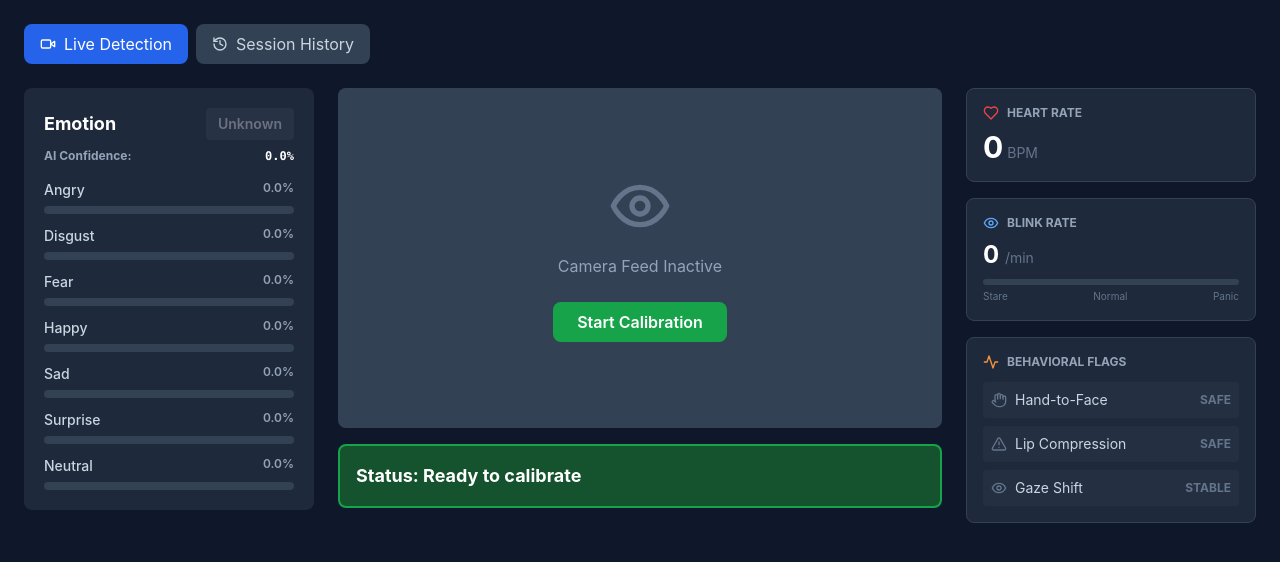
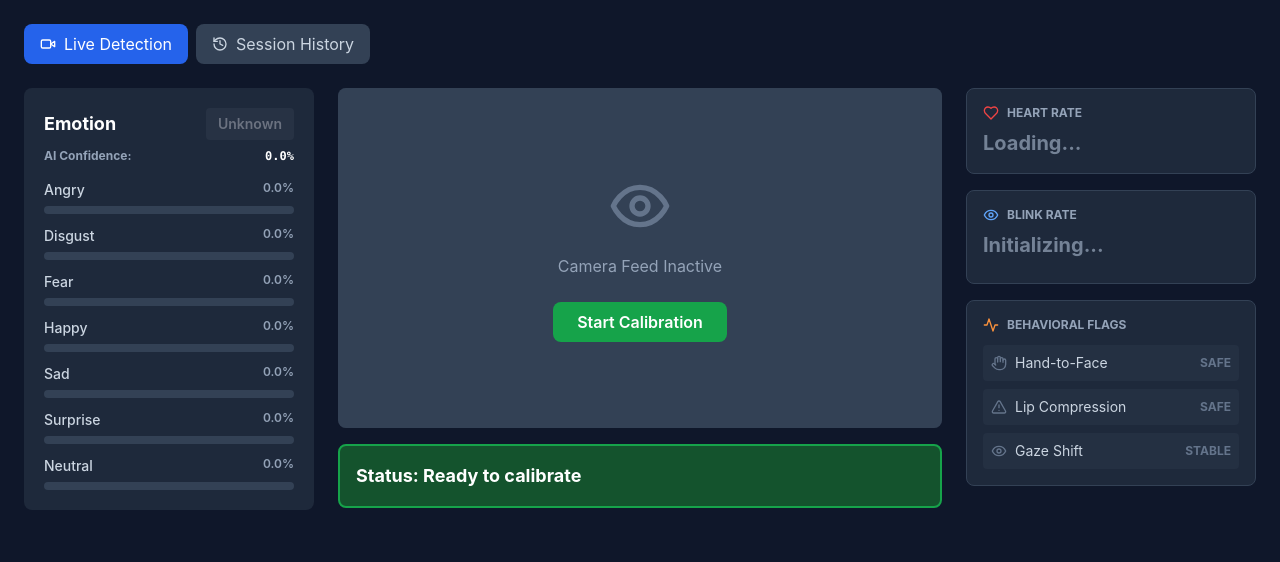
Before and after one commit to ltl2702/Lie_Detector_Agent, a React (Vite) app in the folder web_react/: page / in a window 1280 px wide. Shown: the top 562 px of the page. Built offline with nearby package versions, Linux system fonts and the light colour scheme.

Commit message:
Sửa lần 1: Hiện BPM khi calibration

```diff
--- a/web_react/src/LieDetectorApp.jsx
+++ b/web_react/src/LieDetectorApp.jsx
@@ -40,6 +40,9 @@ export default function LieDetectorApp() {
   // Lưu giá trị tại thời điểm bắt đầu Calibrate để tính Delta
   const calibrationStartRef = useRef({ handTouchTotal: 0, startTime: 0 });
 
+  // STATE THEO DÕI TRẠNG THÁI MODEL
+  const [areModelsReady, setAreModelsReady] = useState(false);
+
   const stressScoreRef = useRef(0);
 
   // Ref để cộng dồn cảm xúc trong suốt quá trình calibrate
@@ -182,7 +185,7 @@ export default function LieDetectorApp() {
   // Handle ending session
   const handleEndSession = async () => {
     if (!sessionId) return;
-
+    setAreModelsReady(false);
     const confirmEnd = window.confirm(
       "Are you sure you want to end this session? The video will be saved."
     );
@@ -607,6 +610,9 @@ export default function LieDetectorApp() {
     setGazeDetected(metrics.gazeShiftIntensity > 0.15); // Cập nhật cho UI
 
     const isCalibrated = baselineRef.current.calibrated;
+    if (!isCalibrated || isCalibrating) {
+      return;
+    }
 
     // 3. Logic phát hiện nói dối (Chỉ chạy khi đã Calibrate)
     // if (baseline.calibrated && metrics.blinkRate !== undefined) {
@@ -703,6 +709,7 @@ export default function LieDetectorApp() {
   const startCalibration = async () => {
     try {
       setCameraActive(true);
+      setAreModelsReady(false);
       setIsCalibrating(true);
       setCalibrationProgress(0);
       setTells([]);
@@ -840,7 +847,8 @@ export default function LieDetectorApp() {
   // useEffect: Monitor & Simulation (ADRENALINE MODE)
   useEffect(() => {
     // Chỉ chạy khi Camera Active, Đã Calibrate và Không đang Calibrate
-    if (cameraActive && !isCalibrating && baseline.calibrated) {
+    // if (cameraActive && !isCalibrating && baseline.calibrated) {
+    if (cameraActive && areModelsReady) {
       const interval = setInterval(() => {
         // Lấy dữ liệu từ Refs
         const currentMetrics = latestMetricsRef.current;
@@ -917,6 +925,7 @@ export default function LieDetectorApp() {
           // Ngưỡng cũ là 15, giờ giảm xuống 10 là bắt đầu cảnh báo
           const alertThreshold = 10;
 
+          if (baseline.calibrated && !isCalibrating) {
             if (delta > alertThreshold) {
               // Logic mới:
               // Nếu chênh lệch quá lớn (> 20) -> Luôn hiện cảnh báo (hoặc 90% cơ hội)
@@ -934,10 +943,12 @@ export default function LieDetectorApp() {
                 );
               }
             }
+          }
 
           return finalBpm;
         });
 
+        if (baseline.calibrated && !isCalibrating) {
           // 2. BLINK RATE LOGIC
           let currentBlinkRate = currentMetrics?.blinkRate;
           if (!currentBlinkRate) {
@@ -991,9 +1002,9 @@ export default function LieDetectorApp() {
 
               const diff = currentNegScore - prevNegScore;
               if (diff > 10) {
-              const maxEmo = Object.entries(currentMetrics.emotionData).reduce(
-                (a, b) => (a[1] > b[1] ? a : b)
-              )[0];
+                const maxEmo = Object.entries(
+                  currentMetrics.emotionData
+                ).reduce((a, b) => (a[1] > b[1] ? a : b))[0];
                 if (["fear", "angry", "disgust"].includes(maxEmo)) {
                   addTell(
                     `Emotion worsening (Spike in ${maxEmo.toUpperCase()})`,
@@ -1010,6 +1021,7 @@ export default function LieDetectorApp() {
               }
             }
           }
+        }
 
         // 4. CLEANUP
         if (currentMetrics) {
@@ -1022,7 +1034,8 @@ export default function LieDetectorApp() {
 
       return () => clearInterval(interval);
     }
-  }, [cameraActive, isCalibrating, baseline]);
+    // }, [cameraActive, isCalibrating, baseline]);
+  }, [cameraActive, isCalibrating, baseline, areModelsReady]);
 
   // TTL countdown for tells - auto-remove when expired
   useEffect(() => {
@@ -1383,6 +1396,10 @@ export default function LieDetectorApp() {
                     onRecorderReady={(recorder) => {
                       mediaRecorderRef.current = recorder;
                       console.log("🎤 MediaRecorder ref saved");
+                    }}
+                    onModelsLoaded={() => {
+                      console.log("🤖 Models Loaded Signal Received!");
+                      setAreModelsReady(true);
                     }}
                   />
                 ) : (
@@ -1529,10 +1546,18 @@ export default function LieDetectorApp() {
                 </h4>
                 <div className="flex items-end justify-between">
                   <div>
+                    {!areModelsReady ? (
+                      <span className="text-xl font-bold text-gray-400 animate-pulse">
+                        Loading...
+                      </span>
+                    ) : (
+                      <>
                         <span className="text-3xl font-bold text-white">
                           {bpm.toFixed(0)}
                         </span>
                         <span className="text-sm text-gray-500 ml-1">BPM</span>
+                      </>
+                    )}
                   </div>
                   {baseline.calibrated && (
                     <div
@@ -1555,12 +1580,18 @@ export default function LieDetectorApp() {
                   <Eye className="w-4 h-4 text-blue-400" /> Blink Rate
                 </h4>
                 <div className="flex justify-between items-center mb-2">
+                  {!areModelsReady ? (
+                    <div className="text-xl font-bold text-gray-400 animate-pulse">
+                      Initializing...
+                    </div>
+                  ) : (
                     <div className="text-2xl font-bold">
                       {blinkMetrics.rate}{" "}
                       <span className="text-sm font-normal text-gray-500">
                         /min
                       </span>
                     </div>
+                  )}
                   {baseline.calibrated && (
                     <div className="text-xs px-2 py-1 bg-gray-700 rounded text-gray-300">
                       Base: {baseline.blink_rate}
@@ -1568,6 +1599,8 @@ export default function LieDetectorApp() {
                   )}
                 </div>
                 {/* Visual Indicator */}
+                {areModelsReady && (
+                  <div>
                     <div className="w-full bg-gray-700 h-1.5 rounded-full overflow-hidden">
                       <div
                         className={`h-full transition-all duration-500 ${
@@ -1585,11 +1618,14 @@ export default function LieDetectorApp() {
                         }}
                       ></div>
                     </div>
+
                     <div className="flex justify-between text-[10px] text-gray-500 mt-1">
                       <span>Stare</span>
                       <span>Normal</span>
                       <span>Panic</span>
                     </div>
+                  </div>
+                )}
               </div>
 
               {/* Behavioral Flags */}
--- a/web_react/src/components/CameraFeed.jsx
+++ b/web_react/src/components/CameraFeed.jsx
@@ -34,6 +34,7 @@ export default function CameraFeed({
   onMetricsUpdate,
   onVideoRecorded,
   onRecorderReady,
+  onModelsLoaded,
 }) {
   const videoRef = useRef(null);
   const canvasRef = useRef(null);
@@ -400,6 +401,10 @@ export default function CameraFeed({
 
         console.log("✅ All MediaPipe models ready!");
         setModelsLoading(false);
+
+        if (onModelsLoaded) {
+          onModelsLoaded(true);
+        }
 
         return true;
       } catch (err) {
```
Lines whose indentation alone changed are shown as unchanged.
